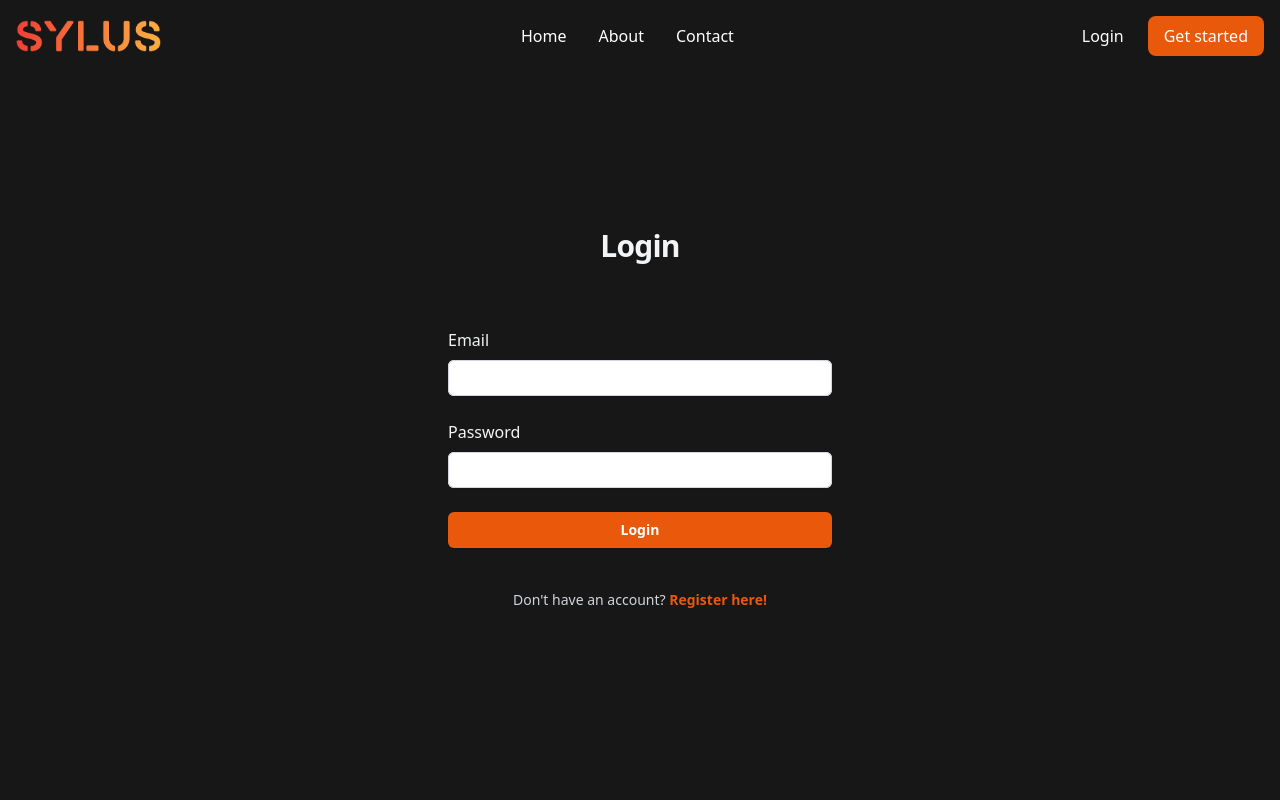
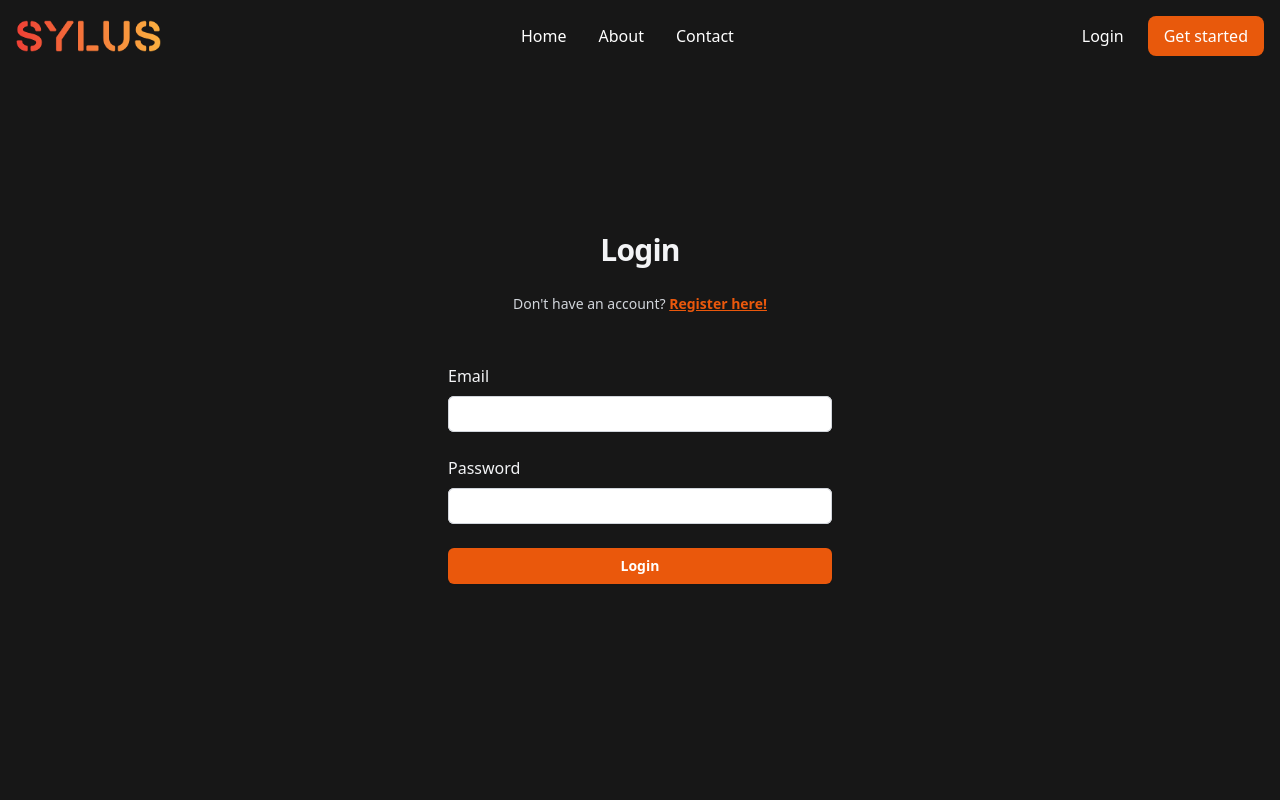
Before and after one commit to AV2001/sylus, a Flask app: page /login in a window 1280 px wide. Run offline with Flask 3, Linux system fonts and the light colour scheme; some libraries are stand-ins or nearby versions.

Commit message:
change positioning of lead paragraph and other small changes

```diff
--- a/templates/login.html
+++ b/templates/login.html
@@ -1,17 +1,23 @@
 {% extends 'base.html' %} {% block title %}Login{% endblock %} {% block content
 %}
-<div
-    class="flex min-h-screen items-center flex-col justify-center px-6 py-12 lg:px-8"
->
+<div class="flex max-h-full flex-col justify-center mt-36 px-6 py-12 lg:px-8">
     <div class="sm:mx-auto sm:w-full sm:max-w-sm">
         <h2
             class="mt-10 text-center text-3xl font-bold leading-9 tracking-tight text-gray-100"
         >
             Login
         </h2>
+        <p class="mt-6 text-center text-sm text-gray-300">
+            Don't have an account?
+            <a
+                href="/register"
+                class="font-semibold leading-6 text-orange-600 hover:text-orange-500 underline"
+                >Register here!</a
+            >
+        </p>
     </div>
 
-    <div class="mt-10 sm:mx-auto sm:w-full sm:max-w-sm">
+    <div class="mt-6 sm:mx-auto sm:w-full sm:max-w-sm">
         <form class="space-y-6" action="#" method="POST">
             {{form.hidden_tag()}} {% for field in form if
             field.widget.input_type != 'hidden' %}
@@ -28,7 +34,12 @@
                 </div>
 
                 {% for error in field.errors %}
-                <p class="form-text text-danger">{{error}}</p>
+                <div
+                    class="p-4 mt-4 mb-4 text-sm text-red-800 rounded-lg bg-red-50 dark:bg-gray-800 dark:text-red-400"
+                    role="alert"
+                >
+                    <p>{{error}}</p>
+                </div>
                 {% endfor %}
             </div>
             {% endfor %}
@@ -42,15 +53,6 @@
                 </button>
             </div>
         </form>
-
-        <p class="mt-10 text-center text-sm text-gray-300">
-            Don't have an account?
-            <a
-                href="/register"
-                class="font-semibold leading-6 text-orange-600 hover:text-orange-500"
-                >Register here!</a
-            >
-        </p>
     </div>
 </div>
 {% endblock %}
```
Also changed, not shown: templates/register.html (+10 -11 lines).
